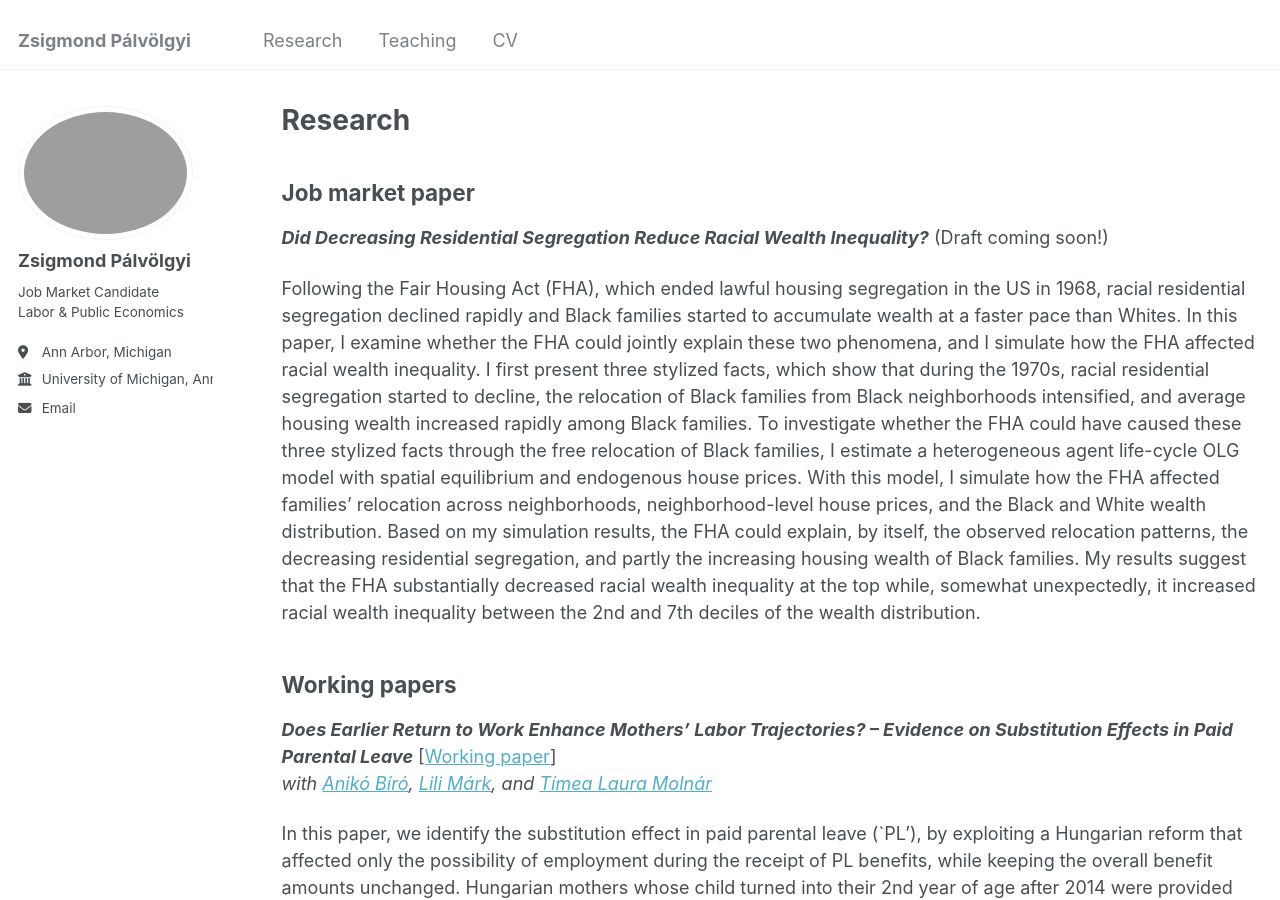
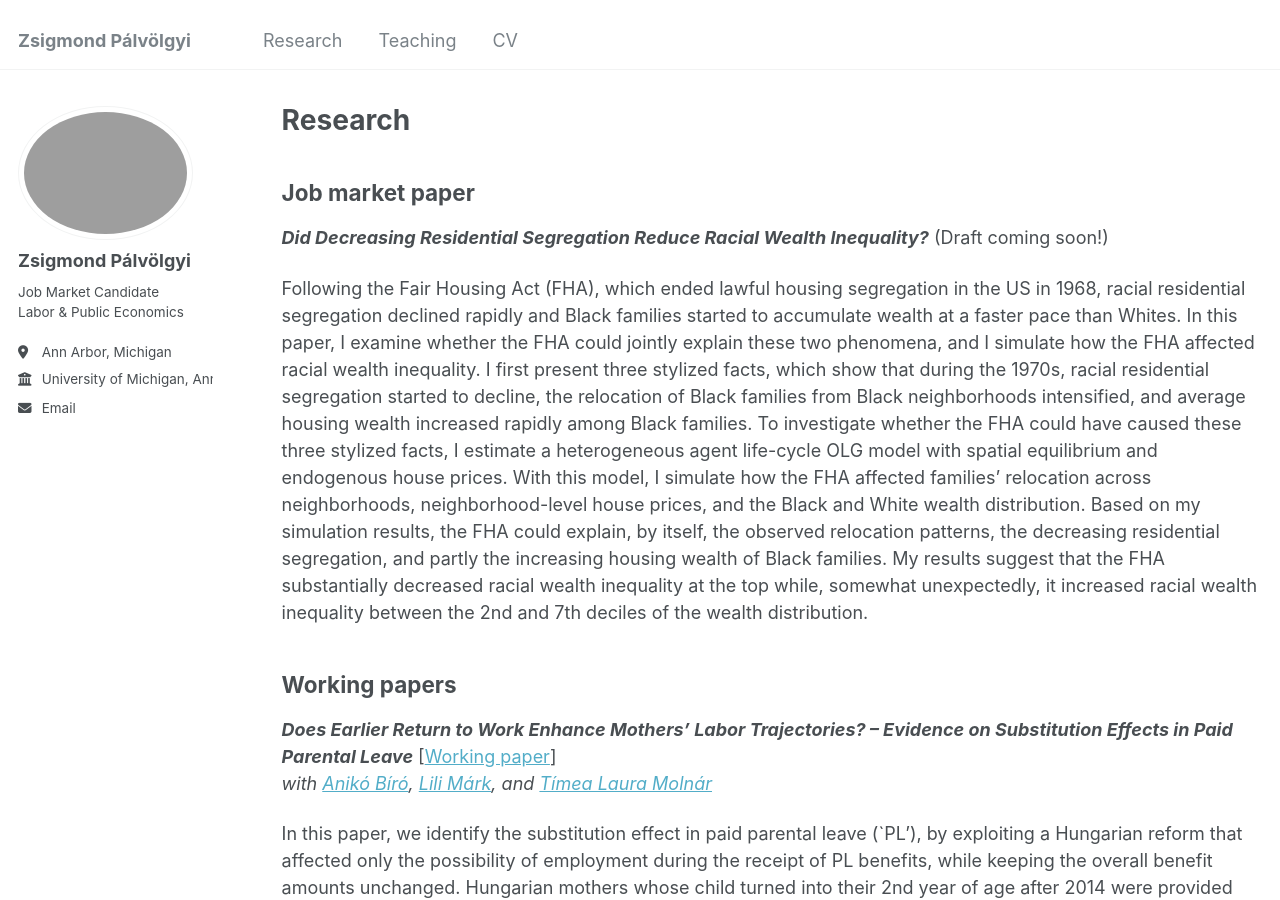
Before and after one commit to zsigmond-palvolgyi/zsigmond-palvolgyi.github.io, a Jekyll site: the page built from _pages/reasearch.md, in a window 1280 px wide and 900 px high. Built offline with Jekyll 4.4.1, drawn with Linux system fonts in a browser that asks for light colours.

Commit message:
update abstract

```diff
--- a/_pages/reasearch.md
+++ b/_pages/reasearch.md
@@ -9,7 +9,7 @@ author_profile: true
 
 ***Did Decreasing Residential Segregation Reduce Racial Wealth Inequality?*** (Draft coming soon!) <br> <!--[[Latest version][jmp]]<br>-->
 
-Following the Fair Housing Act (FHA), which ended lawful housing segregation in the US in 1968, racial residential segregation declined rapidly and Black families started to accumulate wealth at a faster pace than Whites. In this paper, I examine whether the FHA could jointly explain these two phenomena, and I simulate how the FHA affected racial wealth inequality. I first present three stylized facts, which show that during the 1970s, racial residential segregation started to decline, the relocation of Black families from Black neighborhoods intensified, and average housing wealth increased rapidly among Black families. To investigate whether the FHA could have caused these three stylized facts through the free relocation of Black families, I estimate a heterogeneous agent life-cycle OLG model with spatial equilibrium and endogenous house prices. With this model, I simulate how the FHA affected families' relocation across neighborhoods, neighborhood-level house prices, and the Black and White wealth distribution. Based on my simulation results, the FHA could explain, by itself, the observed relocation patterns, the decreasing residential segregation, and partly the increasing housing wealth of Black families. My results suggest that the FHA substantially decreased racial wealth inequality at the top while, somewhat unexpectedly, it increased racial wealth inequality between the 2nd and 7th deciles of the wealth distribution.
+Following the Fair Housing Act (FHA), which ended lawful housing segregation in the US in 1968, racial residential segregation declined rapidly and Black families started to accumulate wealth at a faster pace than Whites. In this paper, I examine whether the FHA could jointly explain these two phenomena, and I simulate how the FHA affected racial wealth inequality. I first present three stylized facts, which show that during the 1970s, racial residential segregation started to decline, the relocation of Black families from Black neighborhoods intensified, and average housing wealth increased rapidly among Black families. To investigate whether the FHA could have caused these three stylized facts, I estimate a heterogeneous agent life-cycle OLG model with spatial equilibrium and endogenous house prices. With this model, I simulate how the FHA affected families' relocation across neighborhoods, neighborhood-level house prices, and the Black and White wealth distribution. Based on my simulation results, the FHA could explain, by itself, the observed relocation patterns, the decreasing residential segregation, and partly the increasing housing wealth of Black families. My results suggest that the FHA substantially decreased racial wealth inequality at the top while, somewhat unexpectedly, it increased racial wealth inequality between the 2nd and 7th deciles of the wealth distribution.
 
 ## Working papers
 
```
